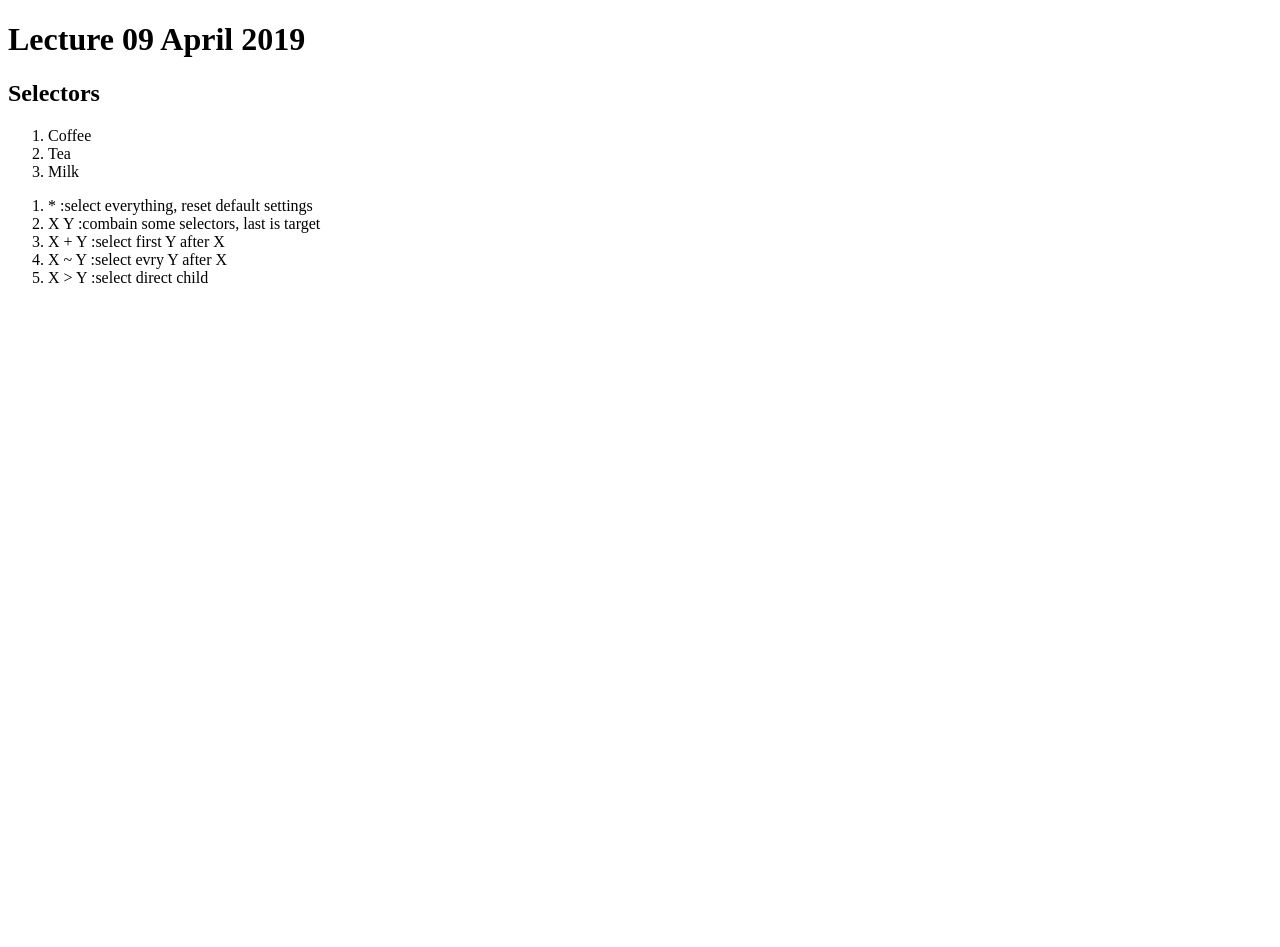
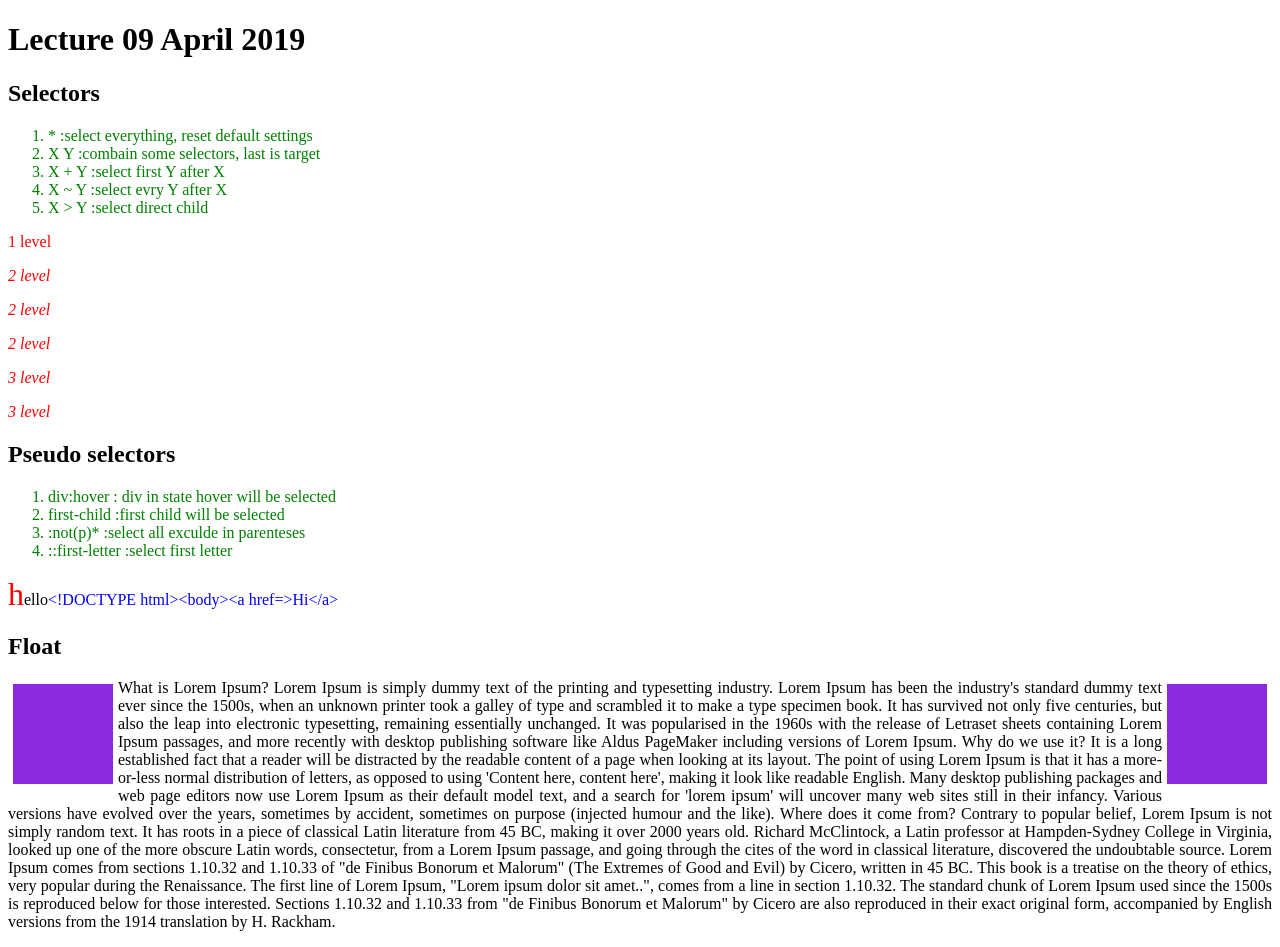
Before and after one commit to kanatunta/swift_academy, a website: page week5/lectOne/index.html in a window 1280 px wide. Before the commit the page ends 800 px from the top, so only its background shows below. Drawn offline with Linux system fonts and the light colour scheme.

Commit message:
lect end

```diff
--- a/week5/lectOne/index.html
+++ b/week5/lectOne/index.html
@@ -11,16 +11,48 @@
     <h1>Lecture 09 April 2019</h1>
     <h2>Selectors</h2>
     <ol>
-        <li>Coffee</li>
-        <li>Tea</li>
-        <li>Milk</li>
-      </ol>
-    <ol>
       <li>* :select everything, reset default settings</li>
       <li>X Y :combain some selectors, last is target</li>
       <li>X + Y :select first Y after X</li>
       <li>X ~ Y :select evry Y after X</li>
       <li>X > Y :select direct child</li>
     </ol>
+    <div>
+      <p>1 level</p>
+      <div>
+          <p>2 level</p>
+      </div>
+      <div>
+        <p>2 level</p>
+        <P>2 level</P>
+        <div>
+          <p>3 level</p>
+          <p>3 level</p>
+        </div>
+      </div>
+    </div>
+    <h2>Pseudo selectors</h2>
+    <ol>
+        <li>div:hover : div in state hover will be selected</li>
+        <li>first-child :first child will be selected</li>
+        <li>:not(p)* :select all exculde in parenteses</li>
+        <li>::first-letter :select first letter</li>
+    </ol>
+    <p class="fl">hello</p>
+    <h2>Float</h2>
+    <div class="size float-left"></div>
+    <div class="size float-right"></div>
+    <p>What is Lorem Ipsum?
+        Lorem Ipsum is simply dummy text of the printing and typesetting industry. Lorem Ipsum has been the industry's standard dummy text ever since the 1500s, when an unknown printer took a galley of type and scrambled it to make a type specimen book. It has survived not only five centuries, but also the leap into electronic typesetting, remaining essentially unchanged. It was popularised in the 1960s with the release of Letraset sheets containing Lorem Ipsum passages, and more recently with desktop publishing software like Aldus PageMaker including versions of Lorem Ipsum.
+
+        Why do we use it?
+        It is a long established fact that a reader will be distracted by the readable content of a page when looking at its layout. The point of using Lorem Ipsum is that it has a more-or-less normal distribution of letters, as opposed to using 'Content here, content here', making it look like readable English. Many desktop publishing packages and web page editors now use Lorem Ipsum as their default model text, and a search for 'lorem ipsum' will uncover many web sites still in their infancy. Various versions have evolved over the years, sometimes by accident, sometimes on purpose (injected humour and the like).
+
+
+        Where does it come from?
+        Contrary to popular belief, Lorem Ipsum is not simply random text. It has roots in a piece of classical Latin literature from 45 BC, making it over 2000 years old. Richard McClintock, a Latin professor at Hampden-Sydney College in Virginia, looked up one of the more obscure Latin words, consectetur, from a Lorem Ipsum passage, and going through the cites of the word in classical literature, discovered the undoubtable source. Lorem Ipsum comes from sections 1.10.32 and 1.10.33 of "de Finibus Bonorum et Malorum" (The Extremes of Good and Evil) by Cicero, written in 45 BC. This book is a treatise on the theory of ethics, very popular during the Renaissance. The first line of Lorem Ipsum, "Lorem ipsum dolor sit amet..", comes from a line in section 1.10.32.
+
+        The standard chunk of Lorem Ipsum used since the 1500s is reproduced below for those interested. Sections 1.10.32 and 1.10.33 from "de Finibus Bonorum et Malorum" by Cicero are also reproduced in their exact original form, accompanied by English versions from the 1914 translation by H. Rackham.</p>
+
   </body>
 </html>
--- /dev/null
+++ b/week5/lectOne/index.js
@@ -0,0 +1 @@
+const str = 'hello';
--- a/week5/lectOne/style.css
+++ b/week5/lectOne/style.css
@@ -1,5 +1,48 @@
-*{
-    box-sizing: border-box;
-    /* margin: 0;
+* {
+  box-sizing: border-box;
+  /* margin: 0;
     padding: 0; */
 }
+
+div p {
+  color: red;
+}
+
+div div > p {
+  font-style: italic;
+}
+
+li:nth-child(n) {
+  color: green;
+}
+
+.fl::first-letter {
+  color: red;
+  font-size: 2em;
+}
+
+.fl:after {
+  content: "<!DOCTYPE html><body><a href="">Hi</a>";
+  color: blue;
+}
+
+.float-left{
+    float: left;
+
+}
+
+.float-right{
+    float: right;
+
+}
+
+.size{
+    margin: 5px;
+    width: 100px;
+    height: 100px;
+    background-color: blueviolet;
+}
+
+p{
+    text-align: justify;
+}
--- /dev/null
+++ b/week5/lectTwo/style.css
@@ -0,0 +1,37 @@
+* {
+  box-sizing: border-box;
+}
+body {
+  margin: 0;
+}
+
+h1 {
+  text-align: center;
+}
+
+
+.flex-container {
+  display: flex;
+  flex-direction: row-reverse;
+  justify-content: space-between;
+  flex-wrap: wrap;
+  align-items: center;
+}
+
+.flex-item {
+  height: 100px;
+  width: 300px;
+  border: 1px solid black;
+  background-color: yellowgreen;
+}
+
+
+
+.five,.ten{
+    width:50px;
+    height: 50px;
+}
+
+.five{
+    order: -1;
+}
--- /dev/null
+++ b/week5/lectTwo/style_next.css
@@ -0,0 +1,26 @@
+* {
+    box-sizing: border-box;
+  }
+  body {
+    margin: 0;
+  }
+
+  h1 {
+    text-align: center;
+  }
+
+
+  .flex-container {
+    display: flex;
+    flex-direction: row;
+    justify-content: space-between;
+    flex-wrap: nowrap;
+    align-items: center;
+  }
+
+  .flex-items {
+    height: 100px;
+    width: 300px;
+    border: 1px solid black;
+    background-color: yellowgreen;
+  }
```
Also changed, not shown: package.json (added, +23 -0 lines), week5/lectTwo/index.html (added, +24 -0 lines), week5/lectTwo/index.js (added, +15 -0 lines), week5/lectTwo/main.html (added, +26 -0 lines), week5/lectTwo/next.html (added, +25 -0 lines), .eslintrc.json (added), 2 other files.
